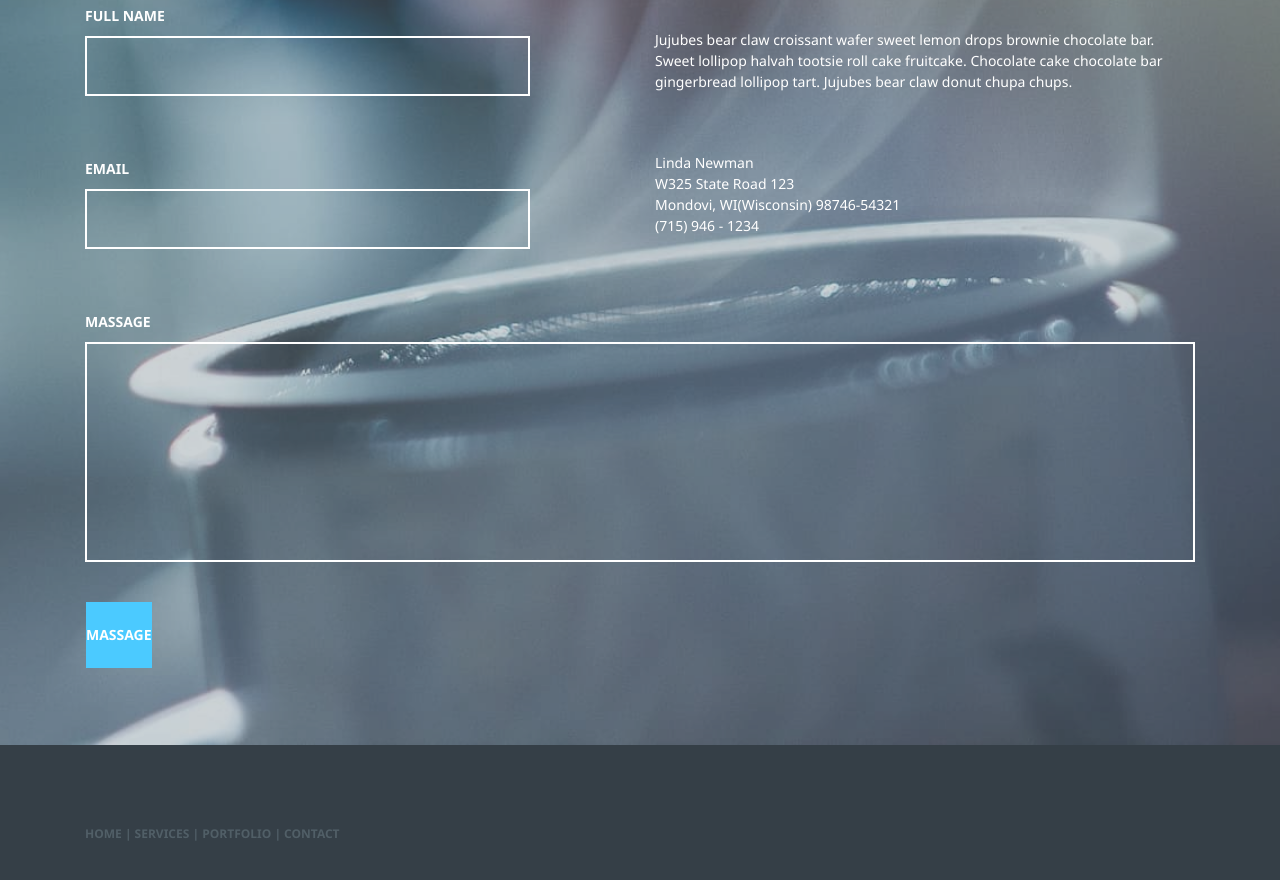
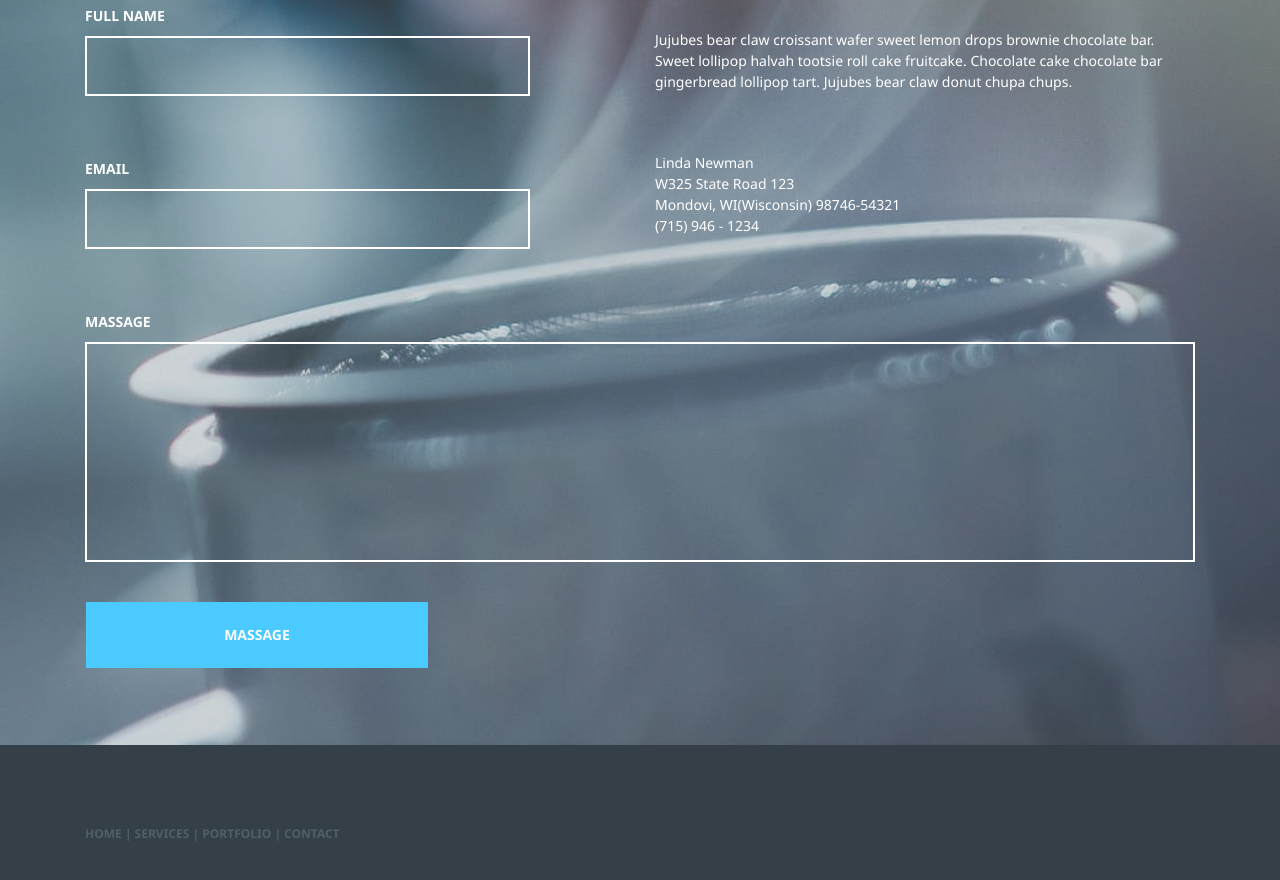
Before and after one commit to Tm9kaxi/blueasy, a plain HTML site: page index.html in a window 1280 px wide. Shown: the part 4124-5004 px from the top of the page. Drawn offline with nearby package versions, Linux system fonts and the light colour scheme.

Commit message:
Update main.css

```diff
--- a/css/main.css
+++ b/css/main.css
@@ -581,7 +581,7 @@ header {
   font-size: 14px;
   padding: 25px 0;
   text-align: center;
-  max-width: 370px;
+  width: 30%;
   outline: none;
   border: none;
   display: block;
```
